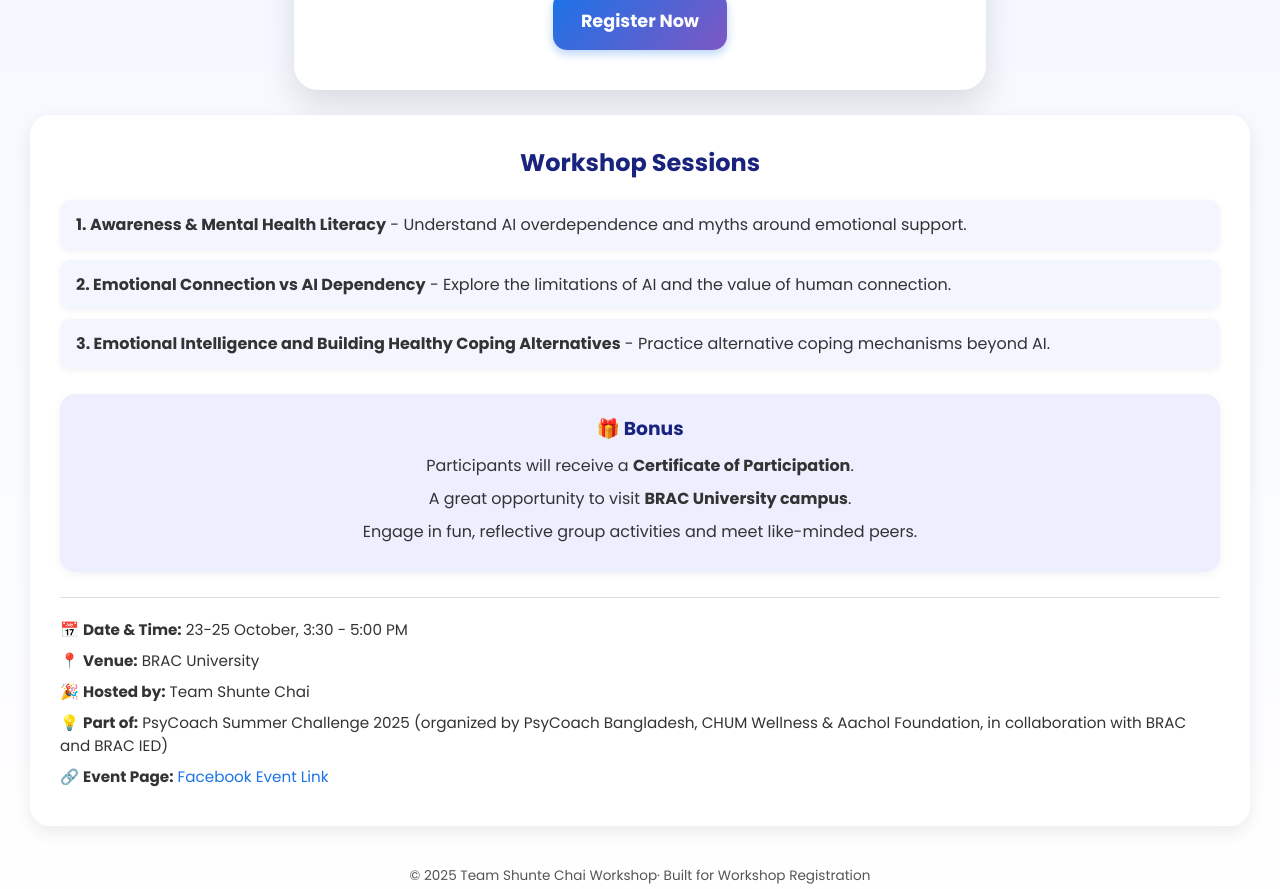
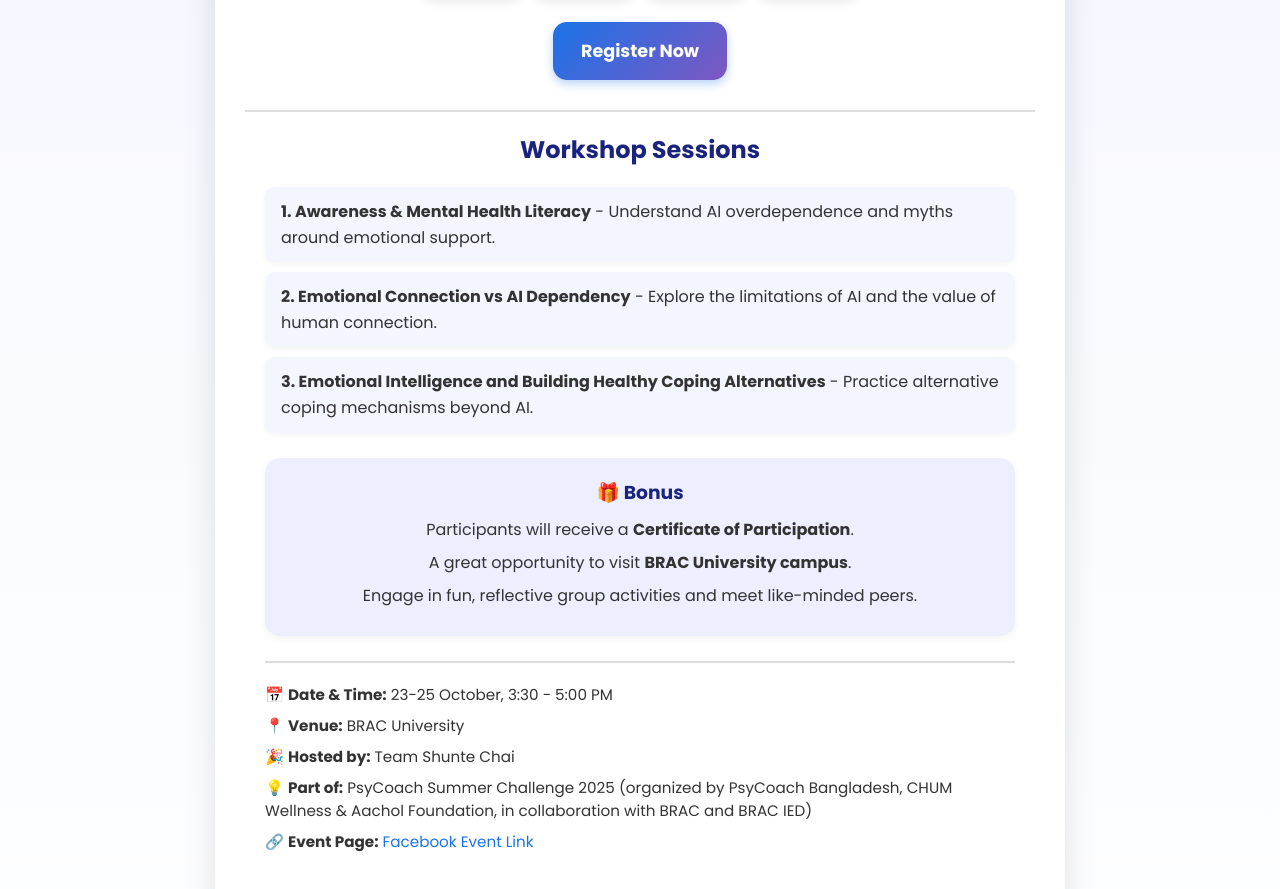
Before and after one commit to niloyahsan1/psycoach-workshop-registration, a plain HTML site: page index.html in a window 1280 px wide. Shown: the part 746-1635 px from the top of the page. Drawn offline with Linux system fonts and the light colour scheme.

Commit message:
index page design changed

```diff
--- a/style.css
+++ b/style.css
@@ -142,7 +142,6 @@ body {
     line-height: 1.6;
 }
 
-/* FOOTER */
 footer {
     text-align: center;
     color: #777;
@@ -150,7 +149,6 @@ footer {
     margin: 20px 0;
 }
 
-/* FORM PAGE */
 .form-body {
     background: linear-gradient(135deg, #e6eeff, #f8faff);
     display: flex;
@@ -236,8 +234,8 @@ body.event-body {
     border-radius: 24px;
     text-align: center;
     box-shadow: 0 15px 35px rgba(0, 0, 0, 0.12);
-    padding: 40px;
-    max-width: 720px;
+    padding: 30px;
+    max-width: 850px;
     transition: all 0.3s ease;
 }
 
@@ -251,9 +249,9 @@ body.event-body {
 }
 
 .banner-img {
-    width: 100%;
+    width: 90%;
     object-fit: cover;
-    height: 320px;
+    height: 360px;
     border-radius: 18px;
     box-shadow: 0 6px 14px rgba(0, 0, 0, 0.15);
 }
@@ -363,11 +361,10 @@ body.event-body {
 }
 
 .workshop-details {
+    border-top: 2px solid #ddd;
     background: #ffffff;
-    border-radius: 20px;
-    box-shadow: 0 6px 18px rgba(0, 0, 0, 0.08);
-    margin-top: 25px;
-    padding: 30px;
+    margin-top: 30px;
+    padding: 20px;
     text-align: left;
     color: #333;
 }
@@ -428,7 +425,7 @@ body.event-body {
 }
 
 .event-extra-info {
-    border-top: 1px solid #ddd;
+    border-top: 2px solid #ddd;
     padding-top: 20px;
     font-size: 0.95rem;
 }
```
Also changed, not shown: index.html (+1 -2 lines).
